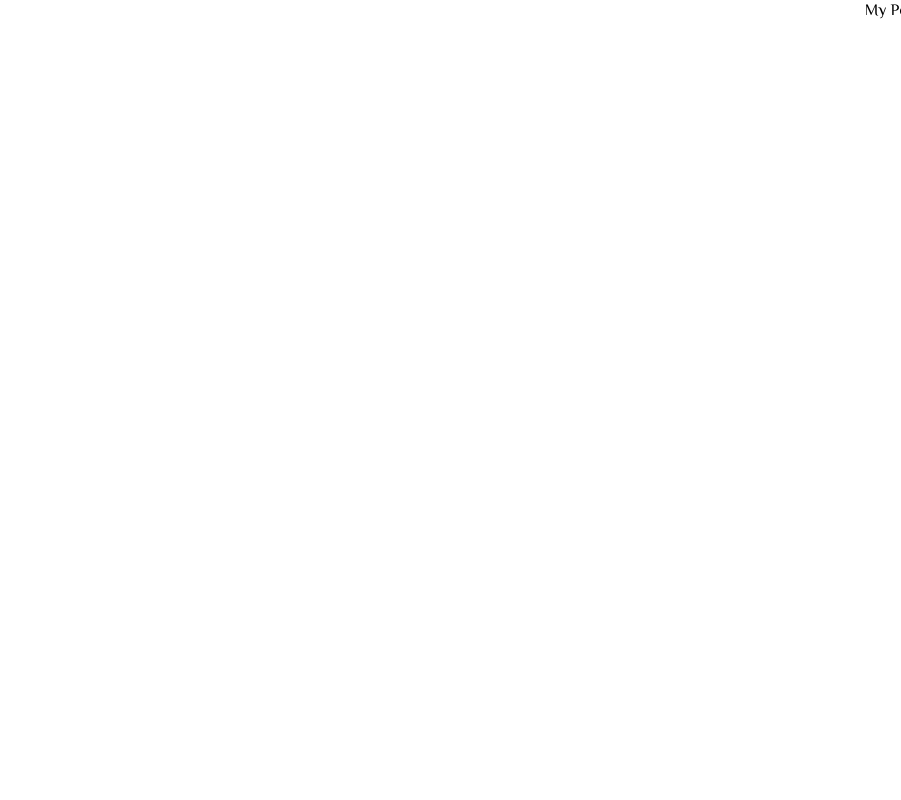
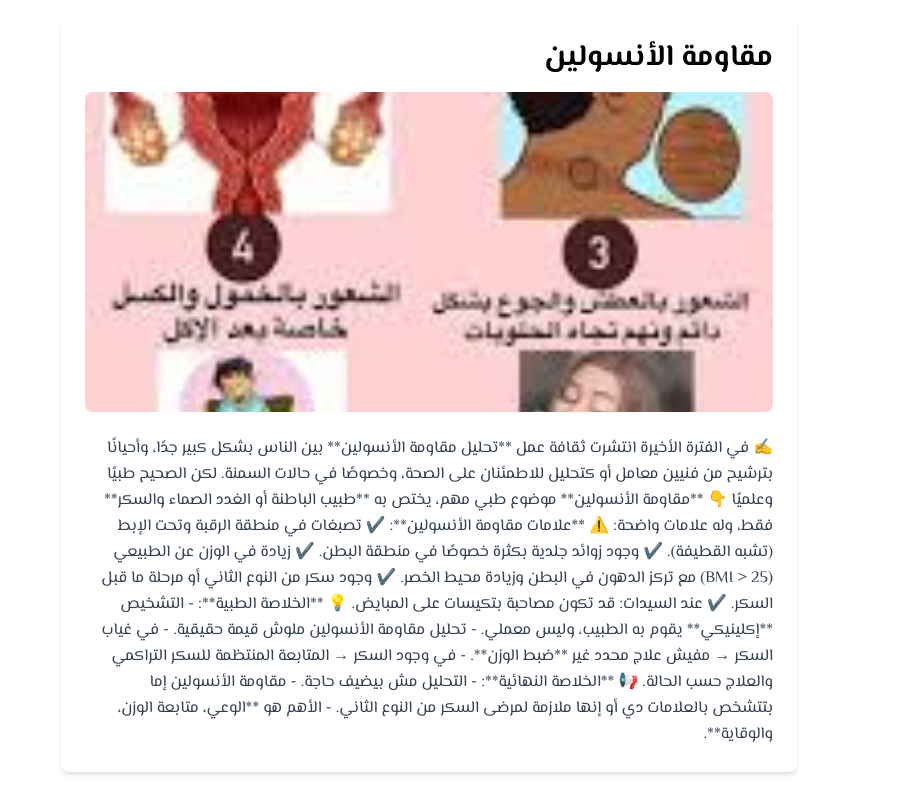
Before and after one commit to eslamshaban060/dr-ashor, a Next.js app: page /blog/1 in a window 1280 px wide. Shown: the whole page, without its empty margins (379-1280 px from the left). Built offline with nearby package versions, Linux system fonts and the light colour scheme; a web font is replaced by a local one.

Commit message:
Start working on an article page and make some modifications to the blog card

```diff
--- a/src/app/blog/[postid]/page.tsx
+++ b/src/app/blog/[postid]/page.tsx
@@ -1,12 +1,60 @@
-import React from "react";
+// import React from "react";
 
-const PostPage = async ({
-  params,
-}: {
-  params: Promise<{ postid: string }>;
-}) => {
-  const { postid } = await params;
-  return <div>My Post: {postid}</div>;
+// const PostPage = async ({
+//   params,
+// }: {
+//   params: Promise<{ postid: string }>;
+// }) => {
+//   const { postid } = await params;
+//   return <div>My Post: {postid}</div>;
+// };
+
+// export default PostPage;
+
+
+"use client";
+
+import Image from "next/image";
+import { notFound } from "next/navigation";
+import { articles } from "../page"; // استيراد المقالات من صفحة المدونة الرئيسية
+
+interface PostPageProps {
+  params: {
+    postid: string;
+  };
+}
+
+const PostPage = ({ params }: PostPageProps) => {
+  // البحث عن المقال باستخدام الـ ID
+  const article = articles.find(
+    (item) => item.id.toString() === params.postid
+  );
+
+  // إذا لم يتم العثور على المقال، عرض صفحة 404
+  if (!article) {
+    notFound();
+  }
+
+  // عرض المقال
+  return (
+    <div className="container mx-auto p-4 max-w-3xl">
+      <div className="bg-white rounded-lg shadow-md p-6">
+        <h1 className="text-3xl font-bold mb-4">{article.title}</h1>
+        <div className="relative w-full h-80 mb-6">
+          <Image
+            src={article.image}
+            alt={article.title}
+            layout="fill"
+            objectFit="cover"
+            className="rounded-lg"
+          />
+        </div>
+        <div className="prose max-w-none text-gray-700 leading-relaxed">
+          <div dangerouslySetInnerHTML={{ __html: article.body }} />
+        </div>
+      </div>
+    </div>
+  );
 };
 
 export default PostPage;
--- a/src/components/blogCard/blogCard.tsx
+++ b/src/components/blogCard/blogCard.tsx
@@ -1,3 +1,4 @@
+import Link from "next/link";
 import { Article } from "@/types/articles";
 import React from "react";
 import Image from "next/image";
@@ -6,8 +7,39 @@ type BlogCardProps = {
   article: Article;
 };
 
+// const BlogCard = ({ article }: BlogCardProps) => {
+//   return (
+//     <div className="bg-white px-5 rounded-2xl shadow-md overflow-hidden border-[2px] border-white  hover:border-[var(--color-primary)] hover:shadow-xl transition-all duration-500 group">
+//       <div className="relative w-full h-48 overflow-hidden">
+//         <Image
+//           src={article.image}
+//           alt={article.title}
+//           fill
+//           className="object-cover transition-all duration-500 group-hover:scale-110"
+//           sizes="(max-width: 768px) 100vw,
+//                  (max-width: 1200px) 50vw,
+//                  33vw"
+//         />
+//       </div>
+
+//       <div className="p-5">
+//         <h4 className="font-bold text-xl mb-2 line-clamp-1">{article.title}</h4>
+//         <p className="text-gray-600 mb-4 line-clamp-2">{article.excerpt}</p>
+//         <a
+//           href="#"
+//           className="inline-block text-[var(--color-primary)] font-semibold hover:underline"
+//         >
+//           اقرأ المزيد →
+//         </a>
+//       </div>
+//     </div>
+//   );
+// };
+
+// ... الكود اللي فوق
 const BlogCard = ({ article }: BlogCardProps) => {
   return (
+    <Link href={`/blog/${article.id}`}>
       <div className="bg-white px-5 rounded-2xl shadow-md overflow-hidden border-[2px] border-white  hover:border-[var(--color-primary)] hover:shadow-xl transition-all duration-500 group">
         <div className="relative w-full h-48 overflow-hidden">
           <Image
@@ -24,14 +56,14 @@ const BlogCard = ({ article }: BlogCardProps) => {
         <div className="p-5">
           <h4 className="font-bold text-xl mb-2 line-clamp-1">{article.title}</h4>
           <p className="text-gray-600 mb-4 line-clamp-2">{article.excerpt}</p>
-        <a
-          href="#"
+          <div
             className="inline-block text-[var(--color-primary)] font-semibold hover:underline"
           >
             اقرأ المزيد →
-        </a>
           </div>
         </div>
+      </div>
+    </Link>
   );
 };
 
```
Lines whose indentation alone changed are shown as unchanged.
